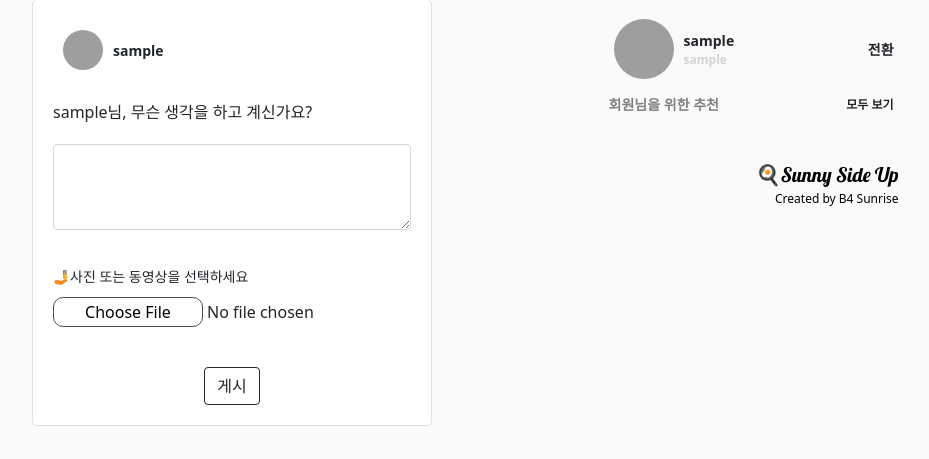
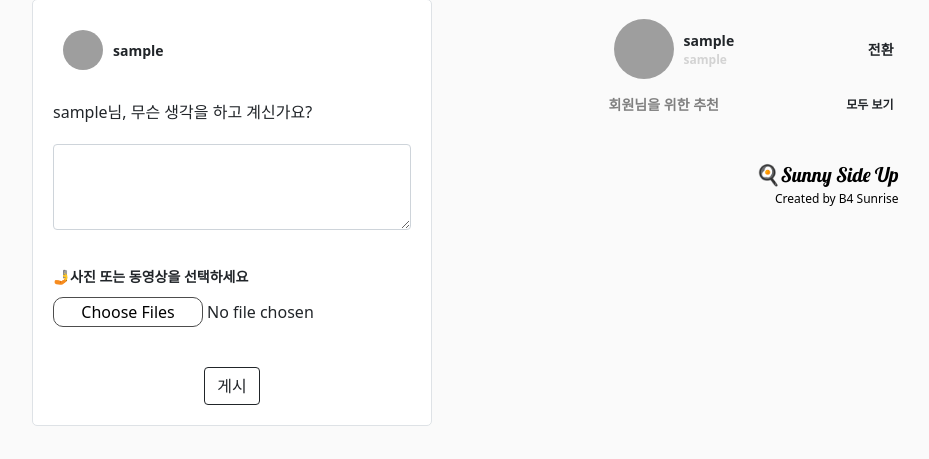
Before and after one commit to kbm1933/SUNNY-SIDE-UP, a Django app: page /content/ in a window 1280 px wide. Shown: the part 61-520 px from the top of the page, without its empty margins (318-1247 px from the left). Run offline with Django 4.2, Linux system fonts and the light colour scheme; the visitor is signed in with stand-in values (Sample User, id 1); data comes from the database, SQL or seed files in the repository; data that the repository does not hold is empty; grey boxes are pictures that could not be loaded.

Commit message:
multiple Required

```diff
--- a/templates/content/home.html
+++ b/templates/content/home.html
@@ -18,9 +18,9 @@
     </div>
 
 
-    <label for="imgs" class="form-label" style="font-weight:normal; margin-top: 20px; margin-bottom: 10px;">
+    <label for="imgs" class="form-label" style="font-weight: bold; margin-top: 20px; margin-bottom: 10px;">
         🤳사진 또는 동영상을 선택하세요 </label>
-    <input class='photo_btn' type="file" id='imgs' name='imgs' multiple">
+    <input class='photo_btn' type="file" id='imgs' name='imgs' multiple Required>
     <div style="text-align: center; margin-top: 40px;">
         <button type="submit" class="btn btn-outline-dark" class="post_btn">게시</button>
     </div>
```
